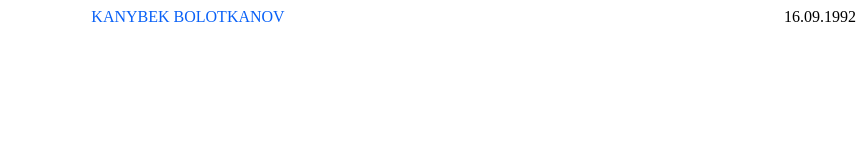
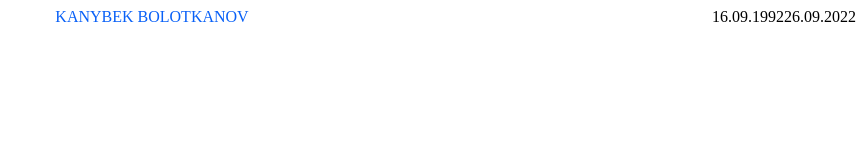
Before and after one commit to BKanybek/rsschool-cv, a plain HTML site: page index.html in a window 1280 px wide. Shown: the whole page, without its empty margins (416-1280 px from the left). Drawn offline with Linux system fonts and the light colour scheme.

Commit message:
feat: data

```diff
--- a/index.html
+++ b/index.html
@@ -15,7 +15,7 @@
         <main>
             <div class="info">16.09.1992</div>
         </main>
-        <footer></footer>
+        <footer>26.09.2022</footer>
     </div>
 </body>
 </html>
```
